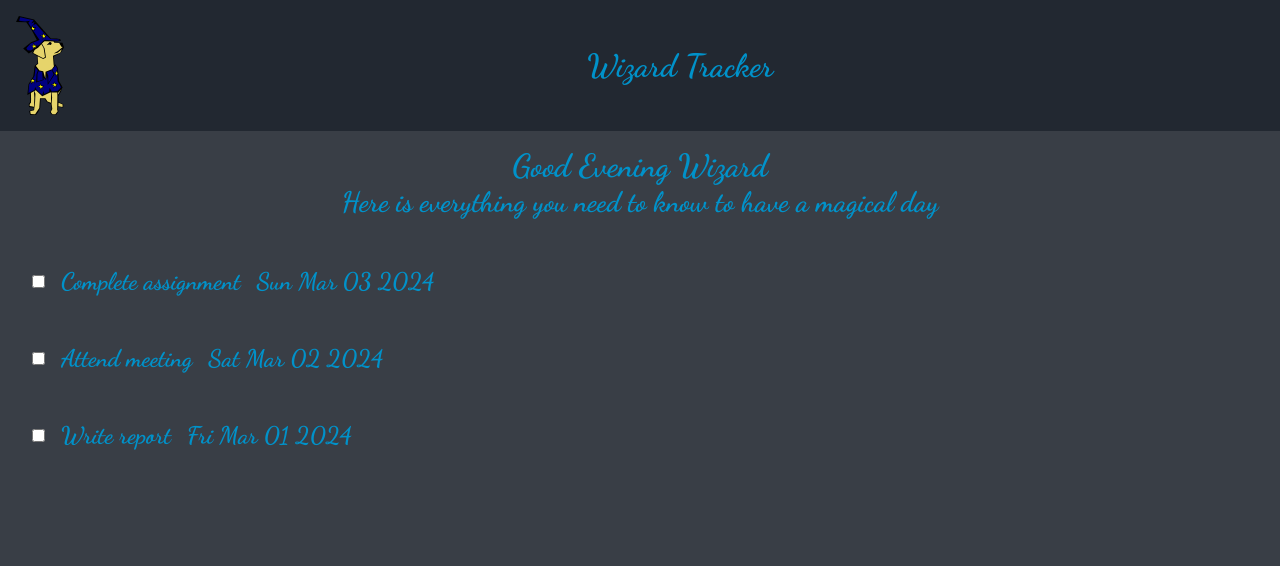
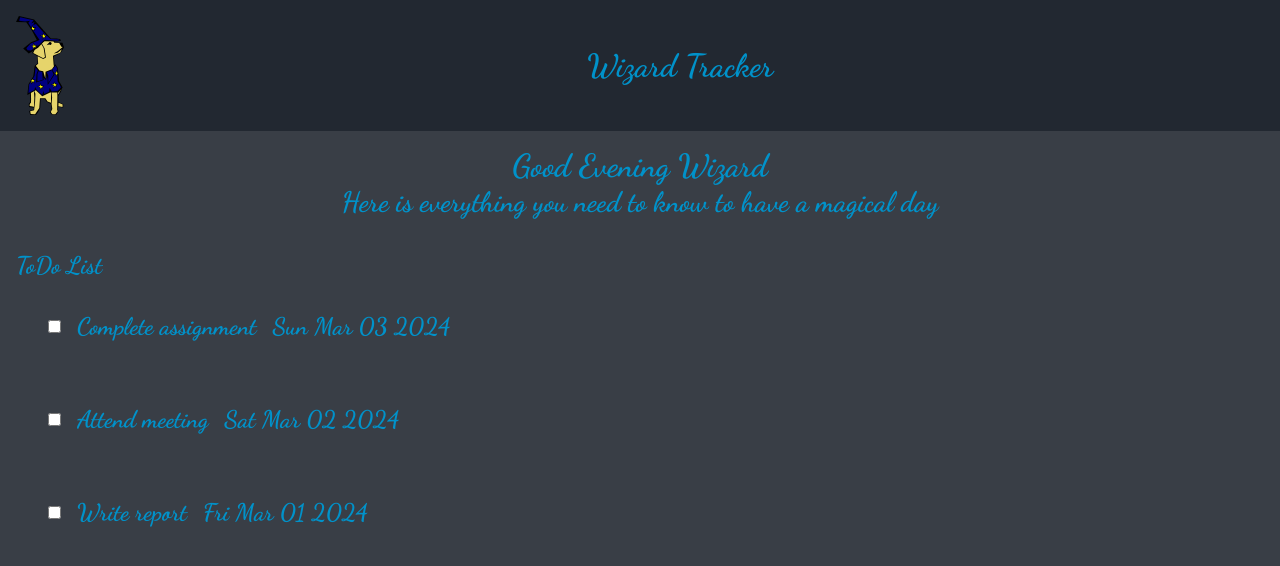
Before and after one commit to Matthew-Hughes3488/geo-location, a React (Vite) app: page / in a window 1280 px wide. Shown: the top 566 px of the page. Built offline with nearby package versions, Linux system fonts and the light colour scheme; no server answers; the HTML template or start-up script is replaced by a standard one.

Commit message:
updated bugged styles

```diff
--- a/src/components/GreetingCard/GreetingCard.scss
+++ b/src/components/GreetingCard/GreetingCard.scss
@@ -2,6 +2,10 @@
 
 .greeting-card{
     padding: 1rem;
+    display: flex;
+    flex-direction: column;
+    align-items: center;
+    text-align: center;
     color: $color-blue;
 }
 
--- a/src/components/TaskBarList/TaskBarList.scss
+++ b/src/components/TaskBarList/TaskBarList.scss
@@ -0,0 +1,12 @@
+@use "/src/Variables.scss" as *;
+
+.task-list{
+    margin: 1rem;
+    display: flex;
+    flex-direction: column;
+    background-color: $color-grey;
+    color: $color-blue;
+    &__title{
+        text-align: unset;
+    }
+}
--- a/src/components/TaskBarList/TaskBarList.tsx
+++ b/src/components/TaskBarList/TaskBarList.tsx
@@ -1,6 +1,7 @@
 import React from "react";
 import { Task } from "../../types/Task";
 import { TaskBar } from "../TaskBar/TaskBar";
+import "./TaskBarList.scss"
 
 type TaskBarListProps = {
   tasks: Task[];
@@ -9,6 +10,7 @@ type TaskBarListProps = {
 export const TaskBarList = ({ tasks }: TaskBarListProps) => {
   return (
     <section className="task-list">
+        <h1 className="task-list__title">ToDo List</h1>
 
       {tasks.map((task: Task) => (
         <TaskBar key={task.id} task={task} />
--- a/src/container/Main/Main.scss
+++ b/src/container/Main/Main.scss
@@ -4,5 +4,10 @@
     width: 100%;
     height: 100vh;
     background-color: $color-grey;
-    text-align: center;
+
+    *{
+        background-color: $color-grey;
+    }
+
+
 }
--- a/src/container/WeatherCard/WeatherCard.scss
+++ b/src/container/WeatherCard/WeatherCard.scss
@@ -1,8 +1,12 @@
 @use "/src/Variables.scss" as *;
 
 .weather-card{
+    margin: 1rem;
+    display: flex;
+    flex-direction: column;
+    align-items: center;
+    text-align: center;
     color: $color-blue;
-    margin: 1rem;
 
     &__list{
         list-style-type: none;
```
